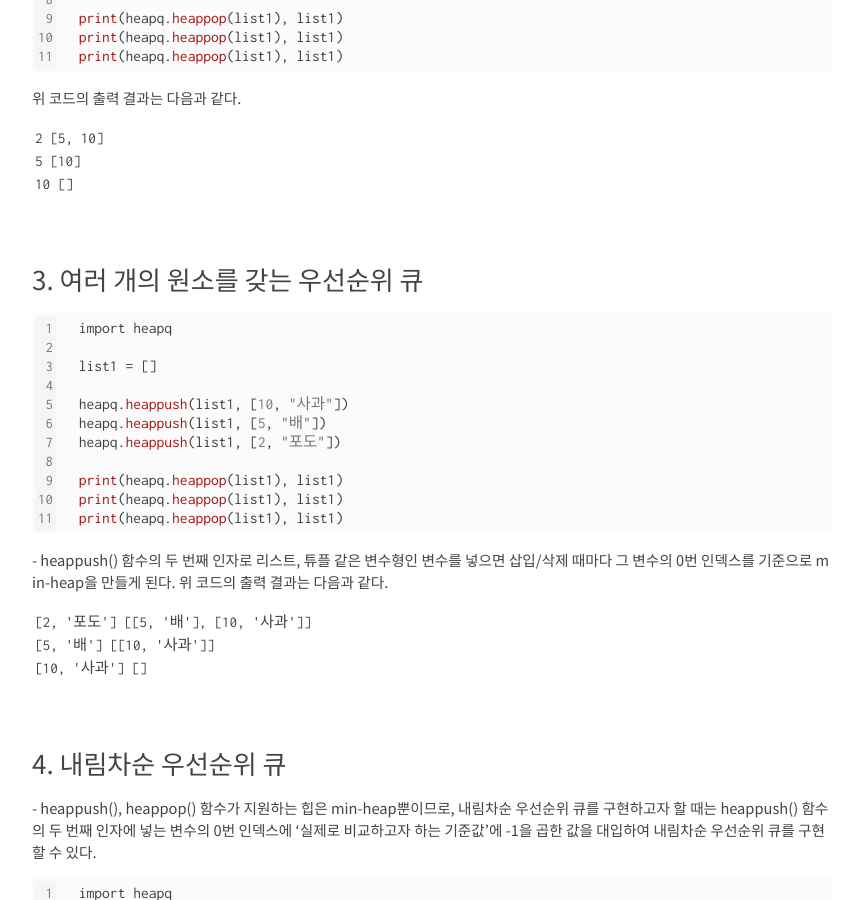
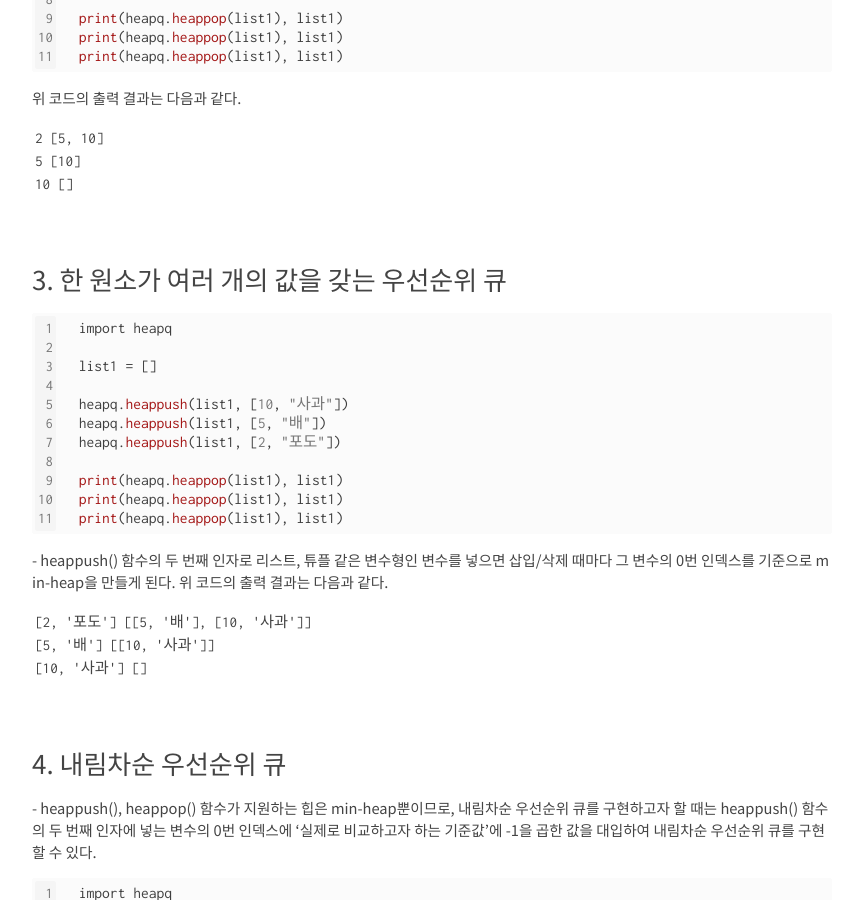
Before and after one commit to kangwooklee29/blog, a Jekyll site: the page built from Python/_posts/2021-10-12-파이썬의 우선순위 큐.md, in a window 1280 px wide and 900 px high, scrolled down 776 px. Shown: the whole window, without its empty margins (208-1067 px from the left). Built offline with Jekyll 4.4.1, drawn with Linux system fonts in a browser that asks for light colours; nearby versions of some CDN libraries; our own code applies the rules of GitHub Pages for plain Markdown files; comment, search, counter and statistics services are not loaded.

Commit message:
Update 2021-10-12-파이썬의 우선순위 큐.md

````diff
--- a/Python/_posts/2021-10-12-파이썬의 우선순위 큐.md
+++ b/Python/_posts/2021-10-12-파이썬의 우선순위 큐.md
@@ -28,7 +28,7 @@ print(heapq.heappop(list1), list1)
 10 []
 ```
 
-### 3. 여러 개의 원소를 갖는 우선순위 큐
+### 3. 한 원소가 여러 개의 값을 갖는 우선순위 큐
 
 ```python
 import heapq
````
